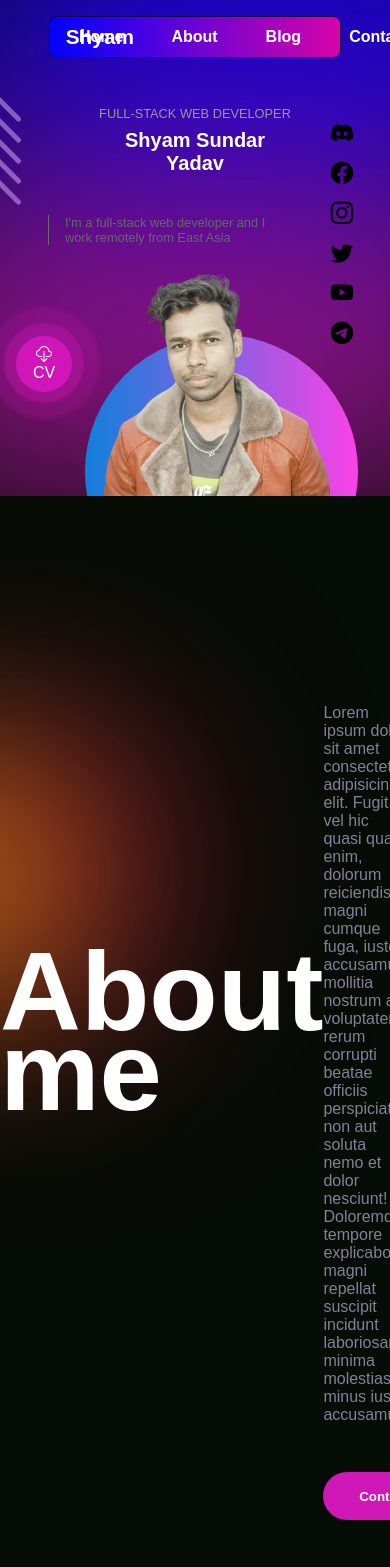
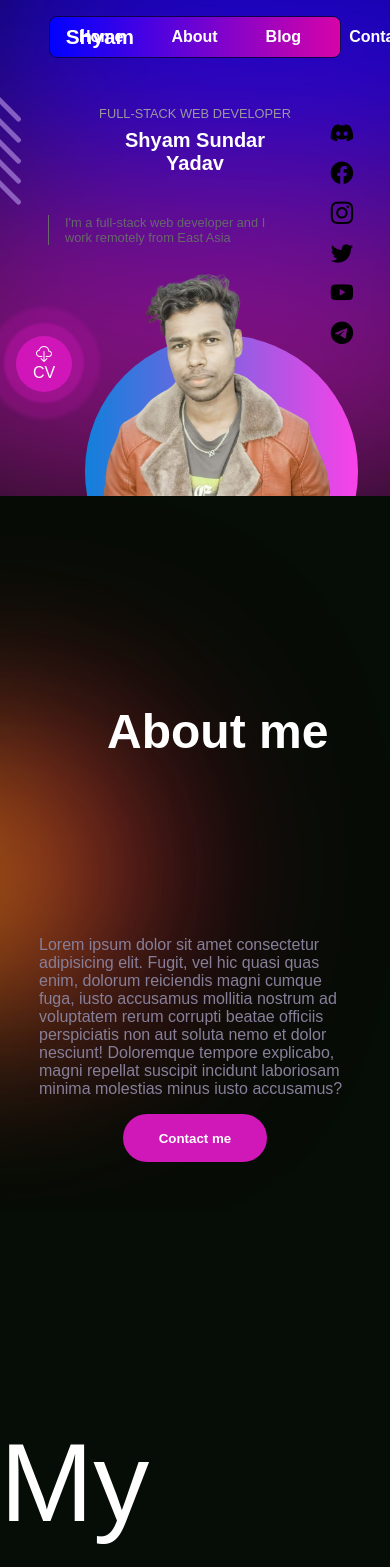
Before and after one commit to shyamkryadav/app, an Angular app: page / in a window 390 px wide. Shown: the top 1567 px of the page. Built offline with nearby package versions, Linux system fonts and the light colour scheme.

Commit message:
responsive for about completed

```diff
--- a/src/app/Component/about-section/about-section.component.css
+++ b/src/app/Component/about-section/about-section.component.css
@@ -1,4 +1,3 @@
-
 /* blur code  */
 
 .aboutSection .blur1 {
@@ -139,7 +138,7 @@
 }
 
 .aboutSection .img {
-    display:flex;
+  display: flex;
   align-items: center;
   justify-content: center;
   height: 25rem;
@@ -190,3 +189,89 @@
   font-size: 5rem;
   color: rgb(208, 23, 184);
 }
+
+
+/* responsive  code */
+@media (max-width:1050px) {
+
+  .aboutSection .img span {
+    font-size: 5rem;
+  }
+}
+
+@media (max-width:930px) {
+
+  .aboutSection .right .desc {
+    width: 80%;
+  }
+
+  .aboutSection .img {
+    position: relative;
+    height: 18rem;
+    width: 18rem;
+  }
+
+  .aboutSection .img span {
+    font-size: 4rem;
+    top: -1rem;
+  }
+}
+
+@media (max-width:768px) {
+
+  .aboutSection .img {
+    height: 40vw;
+    width: 40vw;
+  }
+
+  .aboutSection .img span {
+    font-size: 3rem;
+    top: -3rem;
+    width: 15rem;
+  }
+
+  .aboutSection .right .desc {
+    width: 80%;
+    margin-top: 0rem;
+  }
+
+  .aboutSection .right .arrow {
+    display: none;
+  }
+
+  .aboutSection .right {
+    gap: 1rem;
+    align-items: center;
+  }
+
+  .aboutSection {
+    height: 90vh;
+  }
+}
+
+@media (max-width:660px) {
+  .aboutSection .img span {
+
+    right: -2rem;
+  }
+
+}
+
+@media (max-width:480px) {
+  .aboutSection {
+    grid-template-columns: 1fr;
+    overflow-x: hidden;
+    height: auto;
+  }
+
+  .aboutSection .left {
+    margin-top: 5rem;
+  }
+
+  .aboutSection .img {
+    height: 80vw;
+    width: 80vw;
+  }
+}
+
+@media (max-width:375px) {}
```
Lines whose indentation alone changed are shown as unchanged.
